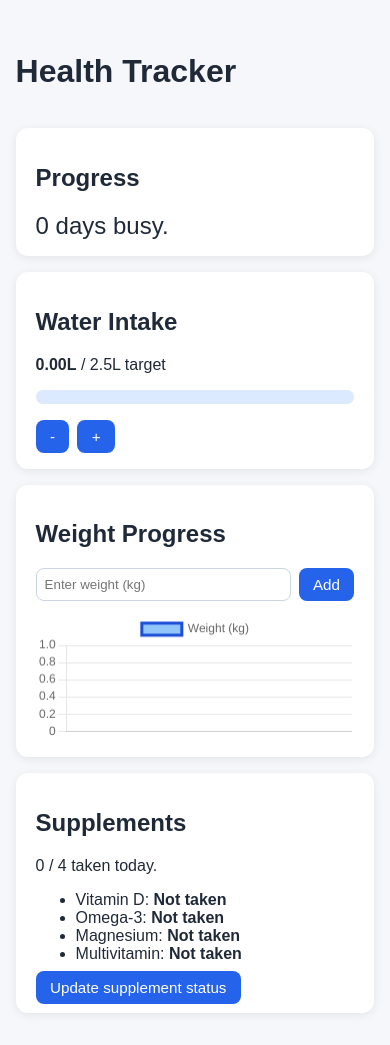
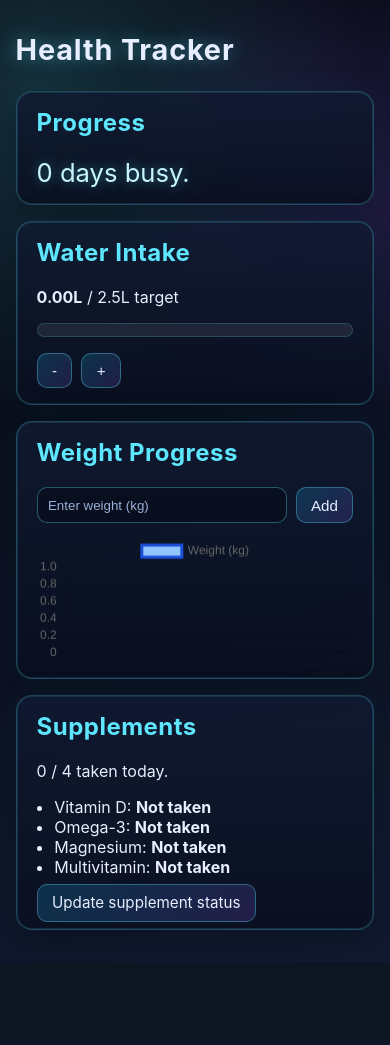
Before and after one commit to DenizYildiz14/HTML-pagina, a Flask app: page / in a window 390 px wide. After the commit the page ends 962 px from the top, so only its background shows below. Run offline with Flask 3, Linux system fonts and the light colour scheme; data that the repository does not hold is empty.

Commit message:
Restyle health tracker with futuristic neon dashboard

```diff
--- a/static/styles.css
+++ b/static/styles.css
@@ -1,81 +1,142 @@
+:root {
+  --bg-0: #05070f;
+  --bg-1: #0b1020;
+  --bg-2: #121a31;
+  --text: #e6eeff;
+  --muted: #9ab0d7;
+  --primary: #5ee6ff;
+  --primary-strong: #15c6ff;
+  --accent: #8b5cf6;
+  --card-border: rgba(94, 230, 255, 0.25);
+}
+
+* {
+  box-sizing: border-box;
+}
+
 body {
   margin: 0;
-  font-family: Arial, sans-serif;
-  background: #f5f7fb;
-  color: #1f2937;
+  font-family: "Inter", "Segoe UI", Arial, sans-serif;
+  min-height: 100vh;
+  background:
+    radial-gradient(circle at 10% 10%, rgba(94, 230, 255, 0.18), transparent 35%),
+    radial-gradient(circle at 90% 20%, rgba(139, 92, 246, 0.2), transparent 30%),
+    linear-gradient(160deg, var(--bg-0), var(--bg-1) 45%, var(--bg-2));
+  color: var(--text);
 }
 
 .container {
-  width: min(920px, 92vw);
+  width: min(980px, 92vw);
   margin: 2rem auto;
   display: grid;
   gap: 1rem;
 }
 
+h1 {
+  margin: 0 0 0.5rem;
+  font-size: clamp(1.8rem, 3.5vw, 2.7rem);
+  letter-spacing: 0.03em;
+  text-shadow: 0 0 18px rgba(94, 230, 255, 0.45);
+}
+
 .card {
-  background: white;
-  border-radius: 12px;
+  background: linear-gradient(180deg, rgba(16, 26, 49, 0.86), rgba(9, 15, 31, 0.86));
+  border-radius: 16px;
   padding: 1rem 1.25rem;
-  box-shadow: 0 2px 10px rgba(0, 0, 0, 0.08);
+  border: 1px solid var(--card-border);
+  box-shadow:
+    0 0 0 1px rgba(94, 230, 255, 0.12) inset,
+    0 8px 32px rgba(0, 0, 0, 0.45),
+    0 0 30px rgba(21, 198, 255, 0.08);
+  backdrop-filter: blur(4px);
+}
+
+h2 {
+  margin-top: 0;
+  color: var(--primary);
+  letter-spacing: 0.02em;
+}
+
+p,
+li,
+label {
+  color: var(--text);
+}
+
+ul {
+  padding-left: 1.1rem;
 }
 
 .highlight {
-  font-size: 1.5rem;
+  font-size: 1.6rem;
   margin: 0;
+  color: #c7f6ff;
+  text-shadow: 0 0 12px rgba(94, 230, 255, 0.45);
 }
 
 .progress-bar {
   width: 100%;
   height: 14px;
-  border-radius: 8px;
-  background: #dbeafe;
+  border-radius: 10px;
+  background: rgba(255, 255, 255, 0.08);
   overflow: hidden;
-  margin: 0.5rem 0 1rem;
+  margin: 0.6rem 0 1rem;
+  border: 1px solid rgba(94, 230, 255, 0.18);
 }
 
 .progress {
   height: 100%;
-  background: #2563eb;
+  background: linear-gradient(90deg, var(--primary-strong), var(--accent));
+  box-shadow: 0 0 14px rgba(94, 230, 255, 0.6);
 }
 
 .button-row {
   display: flex;
-  gap: 0.5rem;
+  gap: 0.55rem;
   align-items: center;
 }
 
 button,
 .link-button {
-  border: none;
-  border-radius: 8px;
-  padding: 0.5rem 0.9rem;
+  border: 1px solid rgba(94, 230, 255, 0.35);
+  border-radius: 10px;
+  padding: 0.52rem 0.9rem;
   font-size: 0.95rem;
-  background: #2563eb;
-  color: white;
+  background: linear-gradient(135deg, rgba(21, 198, 255, 0.18), rgba(139, 92, 246, 0.18));
+  color: var(--text);
   text-decoration: none;
   cursor: pointer;
+  transition: 180ms ease;
 }
 
 button:hover,
 .link-button:hover {
-  background: #1d4ed8;
+  transform: translateY(-1px);
+  border-color: rgba(94, 230, 255, 0.8);
+  box-shadow: 0 0 20px rgba(94, 230, 255, 0.35);
 }
 
 .weight-form {
   display: flex;
-  gap: 0.5rem;
+  gap: 0.55rem;
   margin-bottom: 0.75rem;
 }
 
 input[type='number'] {
   flex: 1;
-  padding: 0.5rem;
-  border-radius: 8px;
-  border: 1px solid #cbd5e1;
+  padding: 0.55rem 0.65rem;
+  border-radius: 10px;
+  border: 1px solid rgba(94, 230, 255, 0.35);
+  background: rgba(8, 14, 28, 0.8);
+  color: var(--text);
+}
+
+input[type='number']::placeholder {
+  color: var(--muted);
 }
 
 .supplement-row {
   margin-bottom: 1rem;
   padding-bottom: 1rem;
-  border-bottom: 1px solid #e2e8f0;
+  border-bottom: 1px solid rgba(148, 163, 184, 0.25);
 }
```
